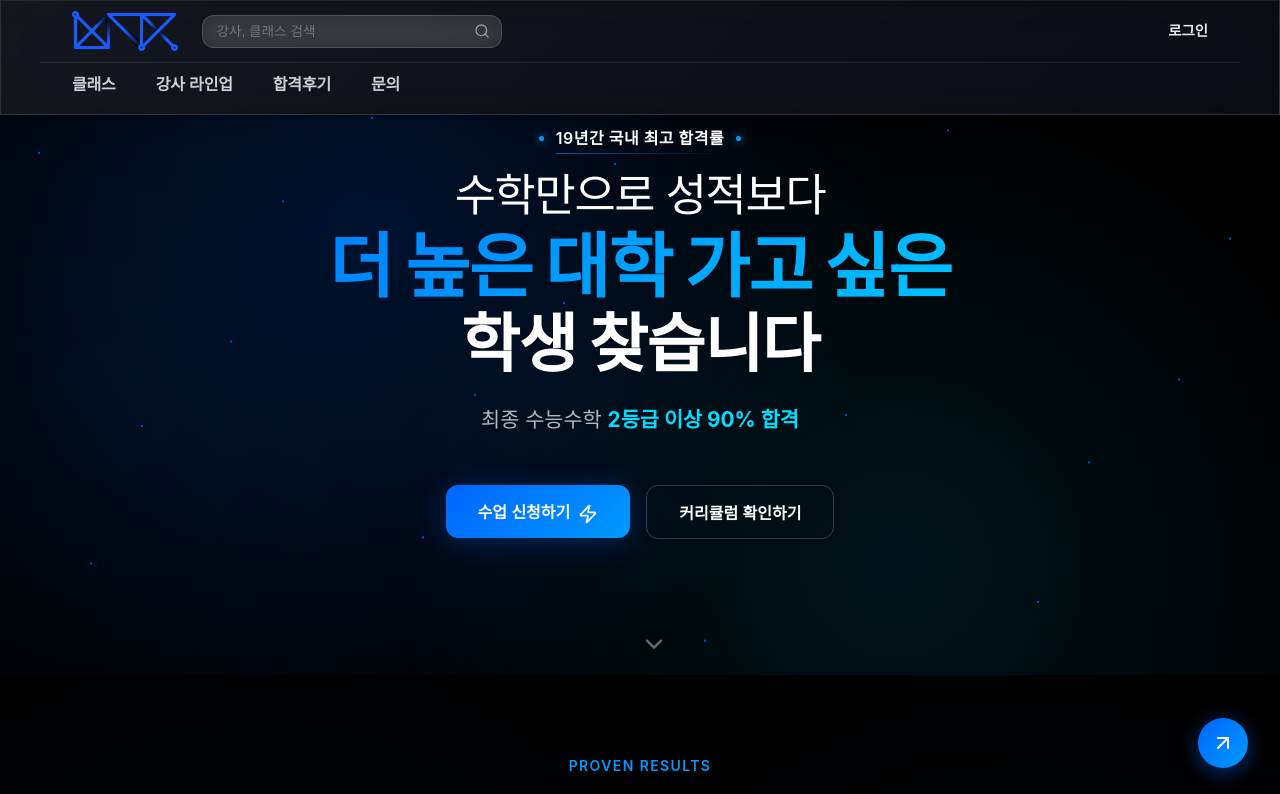
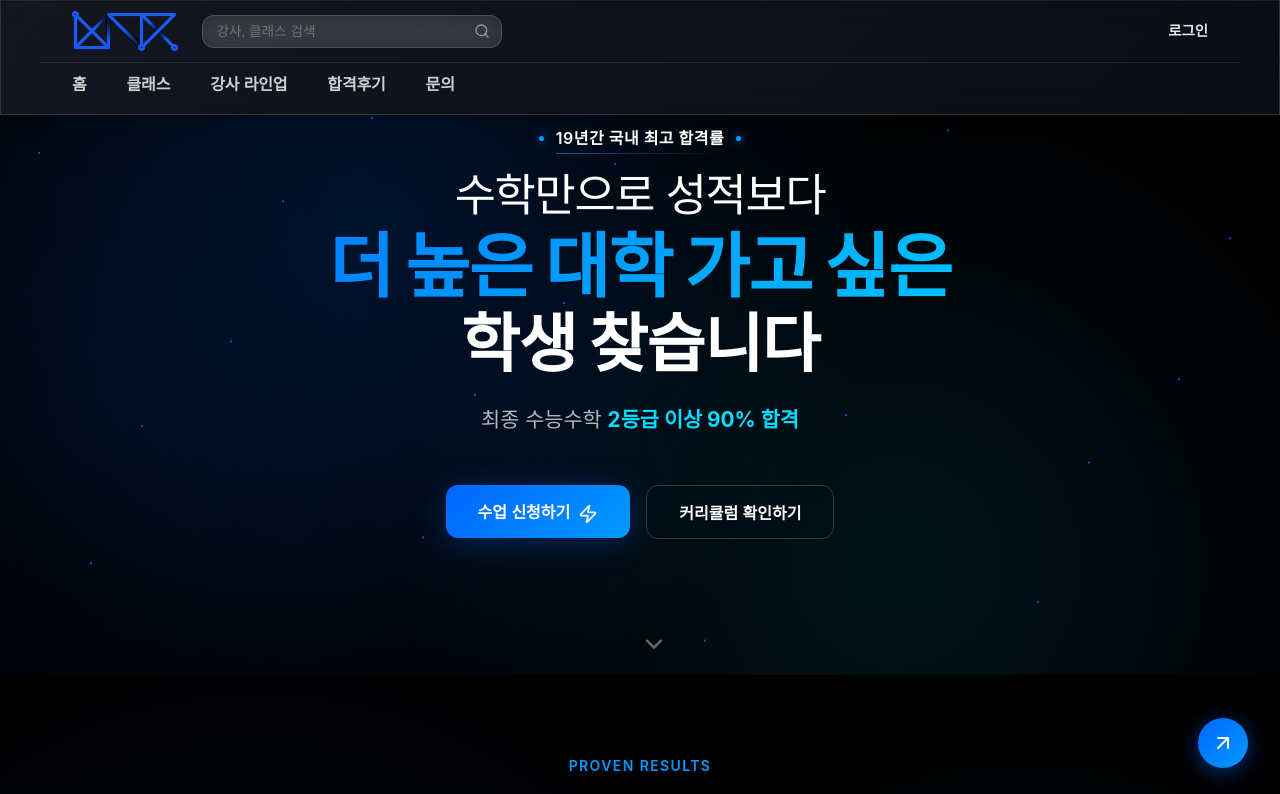
Before and after one commit to parkkyojoon-code/homepage, a Next.js app: page / in a window 1280 px wide. Shown: the top 794 px of the page. Built offline with nearby package versions, Linux system fonts and the light colour scheme; a web font is replaced by a local one.

Commit message:
헤더에 홈 탭 추가

```diff
--- a/components/layout/Header.tsx
+++ b/components/layout/Header.tsx
@@ -35,6 +35,7 @@ export default function Header() {
   }
 
   const menuItems = [
+    { label: "홈", href: "/" },
     { label: "클래스", href: "/classes" },
     { label: "강사 라인업", href: "/instructors" },
     { label: "합격후기", href: "/success" },
```
